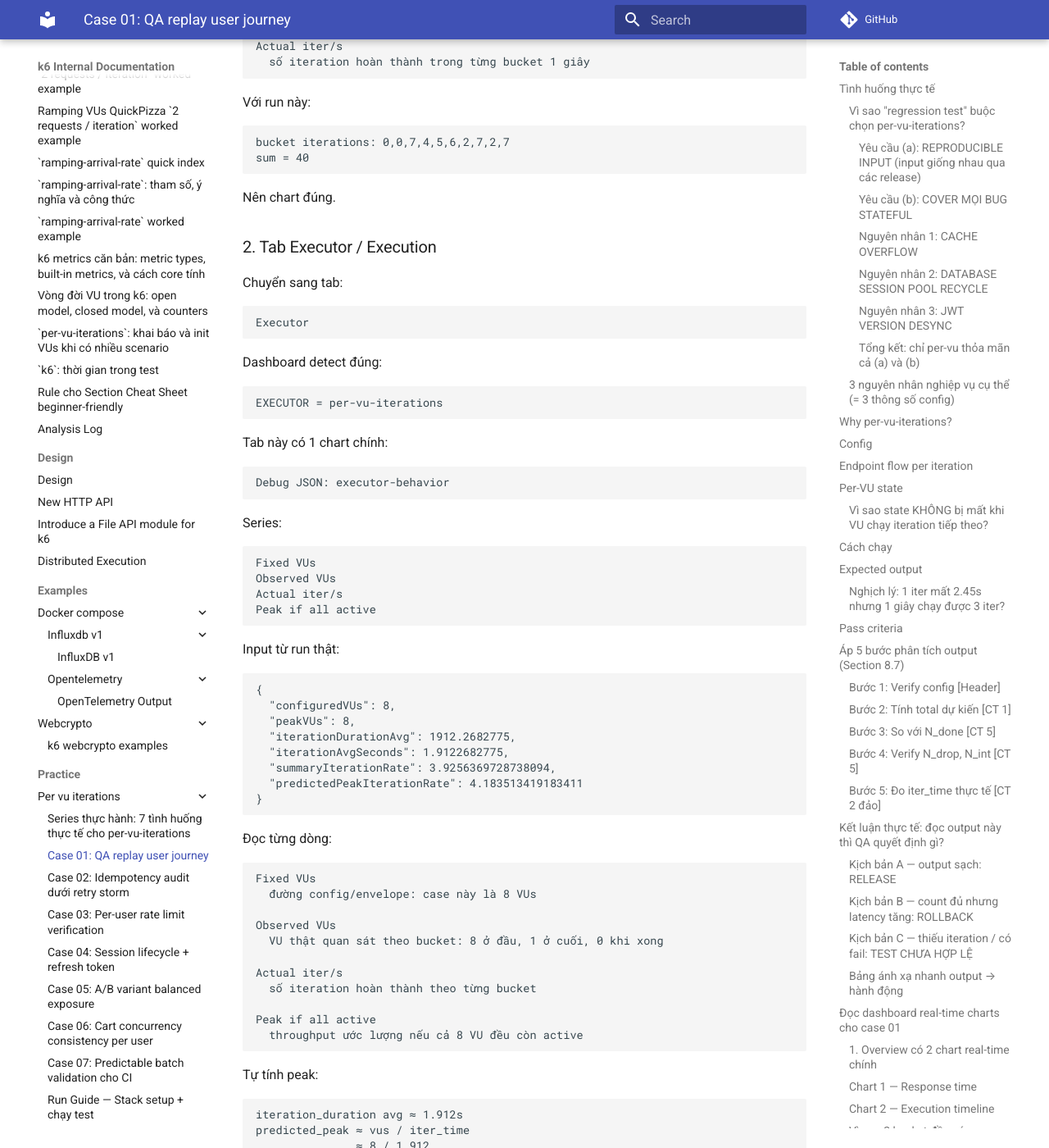
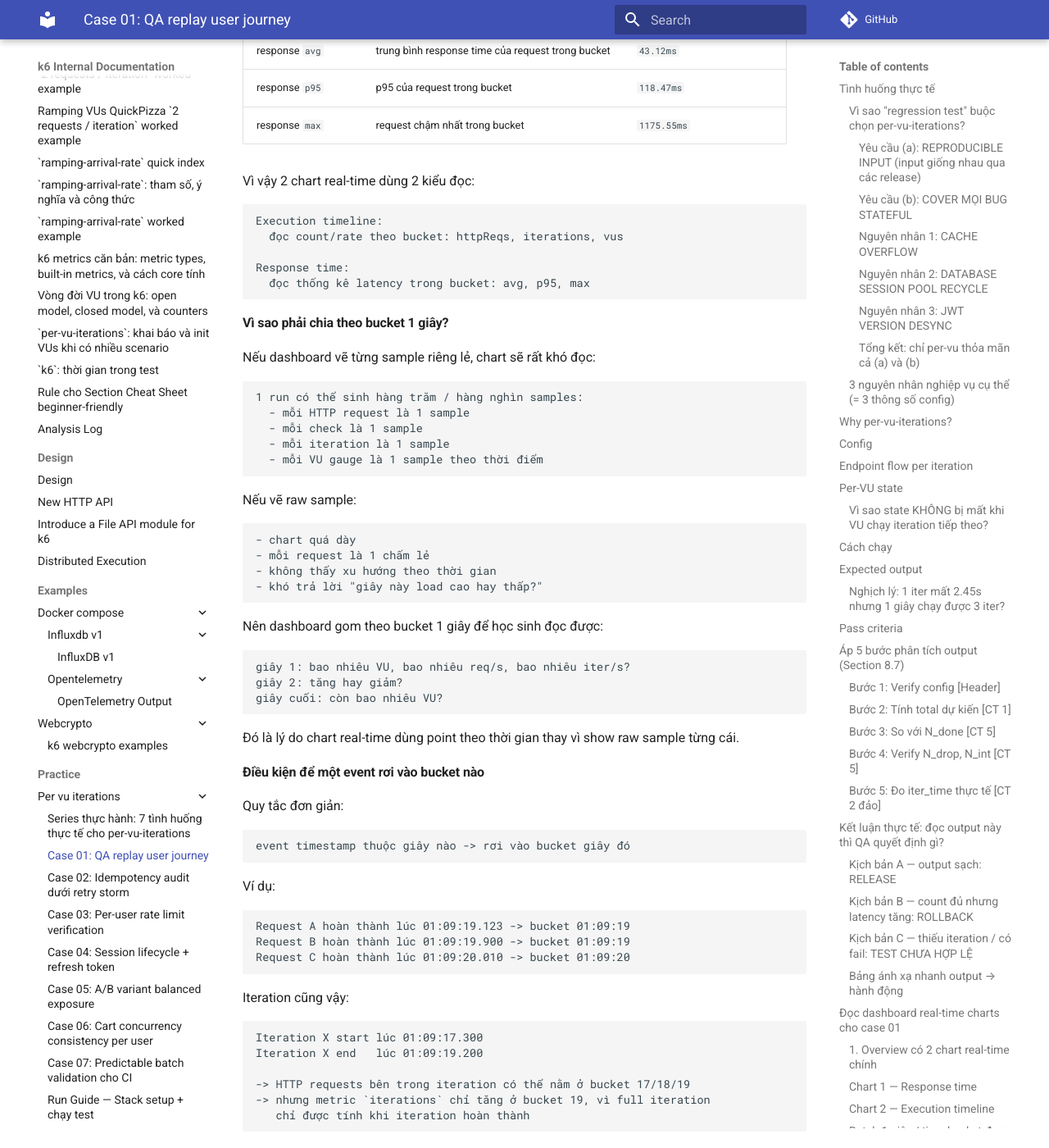
Before and after one commit to meomew-auto/markdown, an MkDocs documentation site: the page built from docs/practice/per-vu-iterations/01_user-journey-replay.md, in a window 1280 px wide and 1400 px high, scrolled down 22001 px. Shown: the whole window at 82% size. Built offline with MkDocs 1.6.1 and Material for MkDocs 9.7.7, drawn with Linux system fonts in a browser that asks for light colours; comment, search, counter and statistics services are not loaded; some of the changed text lies outside the part shown.

Commit message:
Update docs

````diff
--- a/docs/practice/per-vu-iterations/01_user-journey-replay.md
+++ b/docs/practice/per-vu-iterations/01_user-journey-replay.md
@@ -1062,6 +1062,211 @@ sau đó:                Live VUs = 0
 VU nhanh KHÔNG lấy thêm việc của VU chậm
 ```
 
+### Batch 1 giây / time bucket được tính như nào?
+
+Khi nhìn chart real-time, mỗi point trên biểu đồ KHÔNG phải là:
+
+```text
+1 VU
+1 iteration
+1 request
+1 lần metrics_push
+```
+
+Mà là:
+
+```text
+1 time bucket = gom TẤT CẢ metric samples rơi vào cùng 1 giây
+```
+
+Ví dụ bucket:
+
+```text
+01:09:19
+```
+
+có nghĩa gần đúng là:
+
+```text
+mọi sample có timestamp trong khoảng:
+  01:09:19.000 -> 01:09:19.999
+được gom vào chung 1 point trên chart
+```
+
+Trong 1 bucket đó có thể có:
+
+```text
+- nhiều VU cùng chạy
+- nhiều HTTP request hoàn thành
+- một số iteration hoàn thành
+- nhiều check pass/fail
+- sample `vus` nói tại thời điểm đó còn bao nhiêu VU active
+```
+
+Với case 01 run thật, chart point:
+
+```text
+01:09:19  vus=8  httpReqs=34  iterations=7
+```
+
+đọc là:
+
+```text
+trong giây 01:09:19:
+  - dashboard quan sát 8 VU đang active
+  - có 34 HTTP requests hoàn thành trong giây đó
+  - có 7 full journey / iterations hoàn thành trong giây đó
+```
+
+Không đọc là:
+
+```text
+1 VU chạy 34 request
+hoặc 1 iteration có 34 request
+```
+
+Vì trong thời điểm đó **8 VU đang chạy song song**, nên tổng request của cả
+pool VU cộng lại có thể là 34 request/giây.
+
+#### Trong 1 bucket, các metric được gom khác nhau
+
+| Metric trên chart | Cách gom trong bucket 1 giây | Ví dụ |
+| --- | --- | --- |
+| `httpReqs` / RPS | cộng số HTTP request hoàn thành trong bucket | `34` request trong giây đó |
+| `iterations` / iter/s | cộng số iteration hoàn chỉnh trong bucket | `7` journey xong trong giây đó |
+| `vus` | giá trị VU active quan sát được trong bucket | `8` VU đang active |
+| response `avg` | trung bình response time của request trong bucket | `43.12ms` |
+| response `p95` | p95 của request trong bucket | `118.47ms` |
+| response `max` | request chậm nhất trong bucket | `1175.55ms` |
+
+Vì vậy 2 chart real-time dùng 2 kiểu đọc:
+
+```text
+Execution timeline:
+  đọc count/rate theo bucket: httpReqs, iterations, vus
+
+Response time:
+  đọc thống kê latency trong bucket: avg, p95, max
+```
+
+#### Vì sao phải chia theo bucket 1 giây?
+
+Nếu dashboard vẽ từng sample riêng lẻ, chart sẽ rất khó đọc:
+
+```text
+1 run có thể sinh hàng trăm / hàng nghìn samples:
+  - mỗi HTTP request là 1 sample
+  - mỗi check là 1 sample
+  - mỗi iteration là 1 sample
+  - mỗi VU gauge là 1 sample theo thời điểm
+```
+
+Nếu vẽ raw sample:
+
+```text
+- chart quá dày
+- mỗi request là 1 chấm lẻ
+- không thấy xu hướng theo thời gian
+- khó trả lời "giây này load cao hay thấp?"
+```
+
+Nên dashboard gom theo bucket 1 giây để học sinh đọc được:
+
+```text
+giây 1: bao nhiêu VU, bao nhiêu req/s, bao nhiêu iter/s?
+giây 2: tăng hay giảm?
+giây cuối: còn bao nhiêu VU?
+```
+
+Đó là lý do chart real-time dùng point theo thời gian thay vì show raw
+sample từng cái.
+
+#### Điều kiện để một event rơi vào bucket nào
+
+Quy tắc đơn giản:
+
+```text
+event timestamp thuộc giây nào -> rơi vào bucket giây đó
+```
+
+Ví dụ:
+
+```text
+Request A hoàn thành lúc 01:09:19.123 -> bucket 01:09:19
+Request B hoàn thành lúc 01:09:19.900 -> bucket 01:09:19
+Request C hoàn thành lúc 01:09:20.010 -> bucket 01:09:20
+```
+
+Iteration cũng vậy:
+
+```text
+Iteration X start lúc 01:09:17.300
+Iteration X end   lúc 01:09:19.200
+
+-> HTTP requests bên trong iteration có thể nằm ở bucket 17/18/19
+-> nhưng metric `iterations` chỉ tăng ở bucket 19, vì full iteration
+   chỉ được tính khi iteration hoàn thành
+```
+
+Đây là lý do có thể thấy:
+
+```text
+bucket 17: httpReqs > 0 nhưng iterations = 0
+bucket 18: httpReqs > 0 nhưng iterations = 0
+bucket 19: iterations bắt đầu tăng
+```
+
+#### Ví dụ đọc 3 bucket liên tiếp
+
+Từ run thật:
+
+| Bucket | VUs | HTTP reqs | Iterations | Đọc thực tế |
+| --- | ---: | ---: | ---: | --- |
+| 01:09:17 | 8 | 48 | 0 | 8 VU vừa start, nhiều request đã xong, chưa full journey nào xong |
+| 01:09:18 | 8 | 19 | 0 | vẫn đang trong journey đầu, request tiếp tục xong, iteration chưa complete |
+| 01:09:19 | 8 | 34 | 7 | 7 VU hoàn thành journey đầu trong giây này |
+
+Kết luận:
+
+```text
+- request-level metric đến sớm hơn
+- iteration-level metric đến muộn hơn
+- vì iteration chỉ được emit khi toàn bộ default() / journey xong
+```
+
+#### Batch 1s khác `metrics_push_count` như nào?
+
+Đừng nhầm:
+
+```text
+metrics_push_count = số lần backend nhận payload metrics từ k6
+chart pointCount   = số time bucket dashboard render
+```
+
+Ví dụ run này:
+
+```text
+metrics_push_count = 8
+chart pointCount = 10
+```
+
+Vẫn đúng, vì chart pointCount là số bucket theo thời gian. Backend có thể
+nhận 8 lần push, nhưng sau khi gom/replay theo Unix second thì thành 10
+bucket timestamp.
+
+Cách kiểm chart đúng:
+
+```text
+sum(bucket.httpReqs) == summary.http_reqs
+sum(bucket.iterations) == summary.iterations
+```
+
+Không kiểm:
+
+```text
+metrics_push_count == pointCount
+```
+
 ### Vì sao 2 bucket đầu có `iterations = 0` nhưng vẫn có HTTP reqs?
 
 Ở bucket đầu:
````
